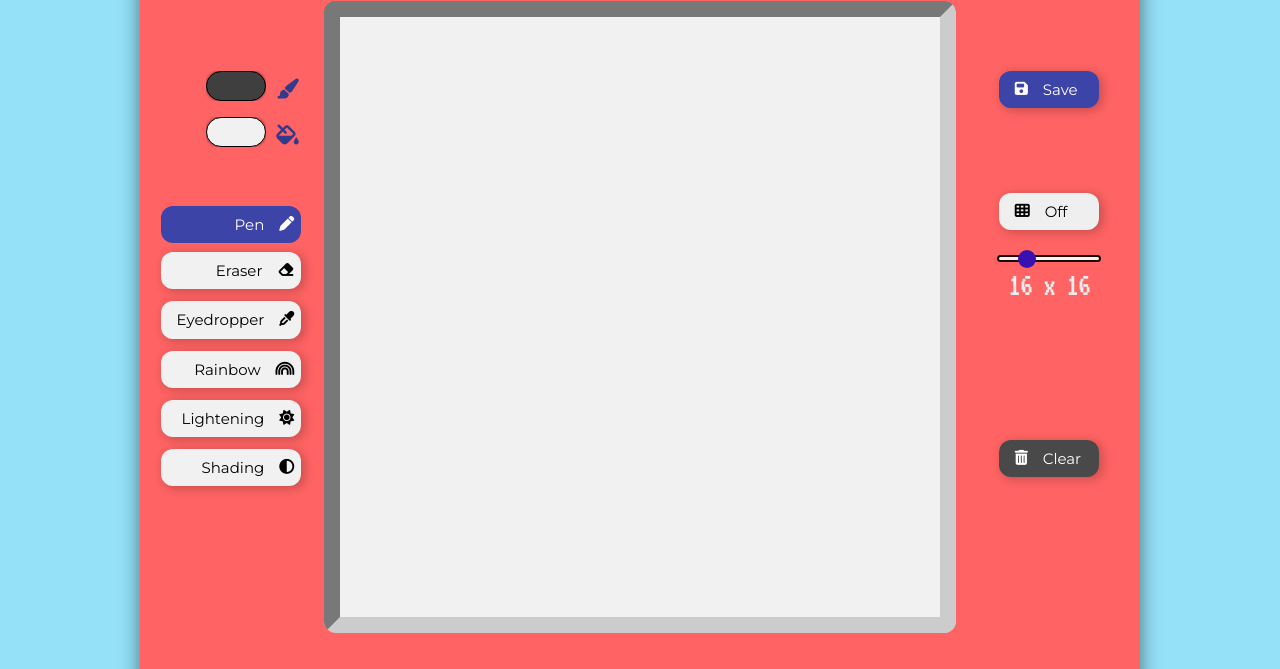
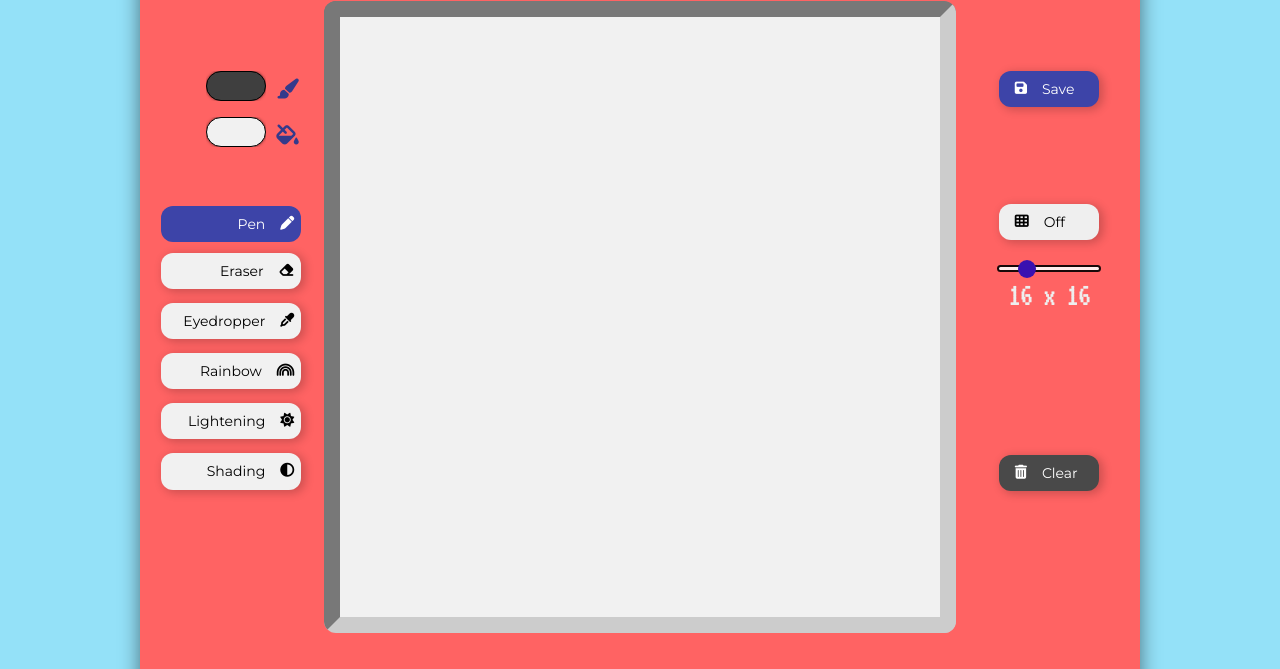
Before and after one commit to josefggx/pixel-art-sketchpad, a plain HTML site: page index.html in a window 1280 px wide. Shown: the part 63-732 px from the top of the page. Drawn offline with nearby package versions, Linux system fonts and the light colour scheme; a web font is replaced by a local one.

Commit message:
Updated spacing

```diff
--- a/css/main.css
+++ b/css/main.css
@@ -39,7 +39,7 @@ html {
 }
 
 body {
-  font-size: 1.5rem;
+  font-size: 1.4rem;
 }
 
 ::-moz-selection {
@@ -197,7 +197,7 @@ div#options-container-2 {
   margin-top: 70px;
   justify-content: flex-start;
   align-items: center;
-  gap: 110px;
+  gap: 122px;
   margin-right: 10px;
 }
 
@@ -205,7 +205,7 @@ div#button-container {
   display: flex;
   flex-direction: column;
   justify-content: space-around;
-  gap: 12px;
+  gap: 14px;
 }
 
 div#color-options {
@@ -352,6 +352,7 @@ div#color-options>input::-webkit-color-swatch {
   background-color: #494949;
   color: #ffffff;
   box-shadow: 3px 2px 10px 1px rgba(0, 0, 0, 0.20);
+  margin-top: -7px;
 }
 
 #clear:hover {
```
